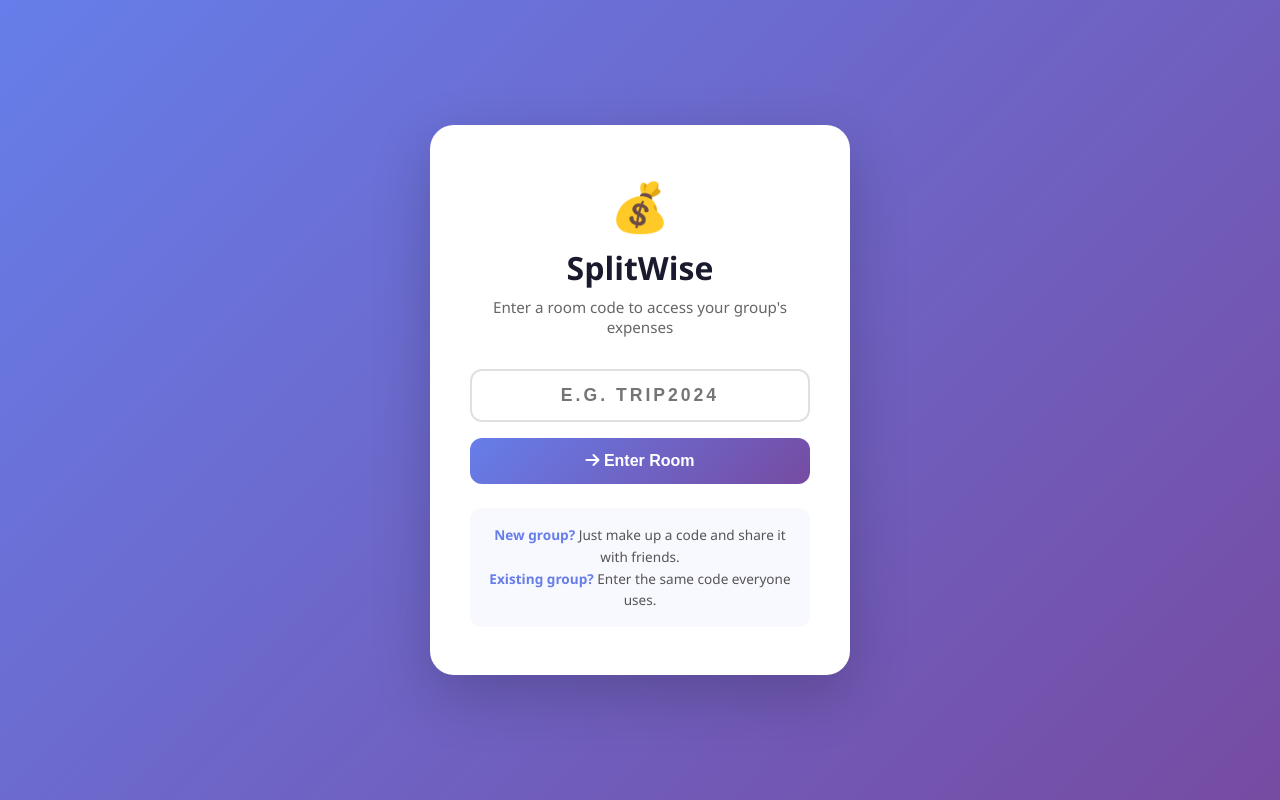
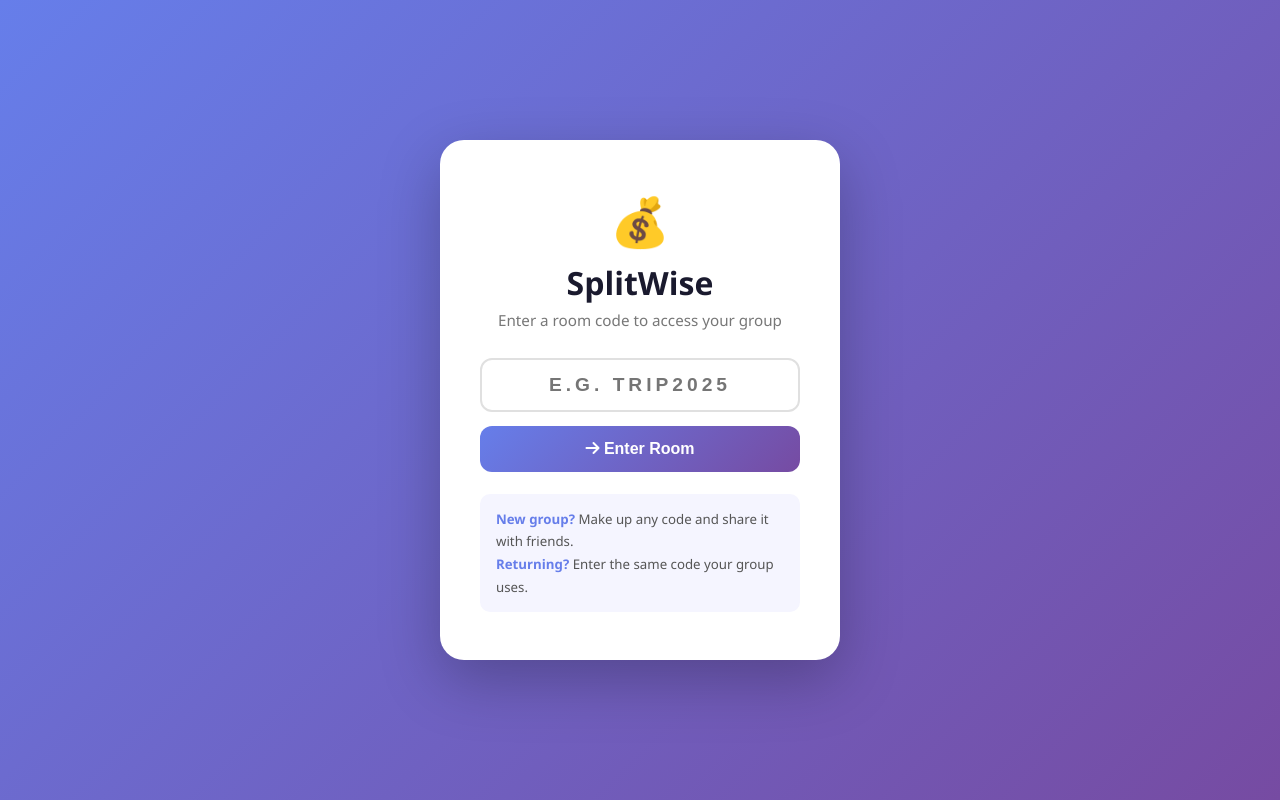
Before and after one commit to AjayKrishnan17/SplitWise-_Final, a plain HTML site: page frontend/index.html in a window 1280 px wide. Drawn offline with Linux system fonts and the light colour scheme.

Commit message:
Refactor HTML structure and styles for UI improvements
Updated styles and structure for room code screen and main app.

```diff
--- a/frontend/index.html
+++ b/frontend/index.html
@@ -8,7 +8,6 @@
   <link href="https://cdnjs.cloudflare.com/ajax/libs/font-awesome/6.4.0/css/all.min.css" rel="stylesheet">
   <link rel="icon" href="icon.png">
   <style>
-        /* ── Room Screen ── */
     #roomScreen {
       display: flex;
       align-items: center;
@@ -16,61 +15,41 @@
       min-height: 100vh;
       background: linear-gradient(135deg, #667eea 0%, #764ba2 100%);
       padding: 20px;
+      box-sizing: border-box;
     }
-
     .room-card {
-            background: white;
+      background: #fff;
       border-radius: 24px;
       padding: 48px 40px;
-            max-width: 420px;
+      max-width: 400px;
       width: 100%;
       text-align: center;
-            box-shadow: 0 20px 60px rgba(0,0,0,0.2);
+      box-shadow: 0 20px 60px rgba(0,0,0,0.25);
     }
-
-        .room-card .logo {
-            font-size: 3rem;
-            margin-bottom: 8px;
-        }
-
-        .room-card h1 {
-            font-size: 2rem;
-            font-weight: 800;
-            color: #1a1a2e;
-            margin-bottom: 8px;
-        }
-
-        .room-card p {
-            color: #666;
-            margin-bottom: 32px;
-            font-size: 0.95rem;
-        }
-
-        .room-card input {
+    .room-card .logo { font-size: 3rem; margin-bottom: 8px; }
+    .room-card h1 { font-size: 2rem; font-weight: 800; color: #1a1a2e; margin: 0 0 6px; }
+    .room-card p { color: #777; margin: 0 0 28px; font-size: 0.95rem; }
+    .room-card input[type="text"] {
       width: 100%;
-            padding: 14px 18px;
+      padding: 14px;
       border: 2px solid #e0e0e0;
       border-radius: 12px;
-            font-size: 1.1rem;
-            font-weight: 600;
+      font-size: 1.2rem;
+      font-weight: 700;
       text-align: center;
-            letter-spacing: 3px;
+      letter-spacing: 4px;
       text-transform: uppercase;
       outline: none;
+      box-sizing: border-box;
+      margin-bottom: 14px;
       transition: border-color 0.2s;
-            box-sizing: border-box;
-            margin-bottom: 16px;
     }
-
-        .room-card input:focus {
-            border-color: #667eea;
-        }
-
+    .room-card input[type="text"]:focus { border-color: #667eea; }
     .room-card .btn-enter {
       width: 100%;
       padding: 14px;
       background: linear-gradient(135deg, #667eea, #764ba2);
-            color: white;
+      color: #fff;
       border: none;
       border-radius: 12px;
       font-size: 1rem;
@@ -78,47 +57,34 @@
       cursor: pointer;
       transition: opacity 0.2s, transform 0.1s;
     }
+    .room-card .btn-enter:hover { opacity: 0.9; transform: translateY(-1px); }
+    .room-hint {
+      margin-top: 22px;
+      background: #f5f5ff;
+      border-radius: 10px;
+      padding: 14px 16px;
+      font-size: 0.83rem;
+      color: #555;
+      line-height: 1.7;
+      text-align: left;
+    }
+    .room-hint strong { color: #667eea; }
 
-        .room-card .btn-enter:hover {
-            opacity: 0.9;
-            transform: translateY(-1px);
-        }
-
-        .room-hint {
-            margin-top: 24px;
-            padding: 16px;
-            background: #f8f8ff;
-            border-radius: 12px;
-            font-size: 0.85rem;
-            color: #555;
-            line-height: 1.6;
-        }
-
-        .room-hint strong {
-            color: #667eea;
-        }
-
-        /* ── Room Badge in Header ── */
     .room-badge {
       display: inline-flex;
       align-items: center;
-            gap: 8px;
+      gap: 6px;
       background: rgba(255,255,255,0.2);
       border-radius: 20px;
-            padding: 6px 14px;
+      padding: 5px 14px;
       font-size: 0.85rem;
       margin-top: 8px;
       cursor: pointer;
       transition: background 0.2s;
+      color: #fff;
+      border: none;
     }
-
-        .room-badge:hover {
-            background: rgba(255,255,255,0.3);
-        }
-
-        .room-badge i {
-            font-size: 0.75rem;
-        }
+    .room-badge:hover { background: rgba(255,255,255,0.35); }
   </style>
 </head>
 <body>
@@ -128,16 +94,15 @@
     <div class="room-card">
       <div class="logo">💰</div>
       <h1>SplitWise</h1>
-            <p>Enter a room code to access your group's expenses</p>
+      <p>Enter a room code to access your group</p>
 
-            <form id="roomForm">
+      <form id="roomForm" autocomplete="off">
         <input
           type="text"
           id="roomCodeInput"
-                    placeholder="e.g. TRIP2024"
+          placeholder="e.g. TRIP2025"
           maxlength="20"
           required
-                    autocomplete="off"
         />
         <button type="submit" class="btn-enter">
           <i class="fas fa-arrow-right"></i> Enter Room
@@ -145,15 +110,14 @@
       </form>
 
       <div class="room-hint">
-                <strong>New group?</strong> Just make up a code and share it with friends.<br>
-                <strong>Existing group?</strong> Enter the same code everyone uses.
+        <strong>New group?</strong> Make up any code and share it with friends.<br>
+        <strong>Returning?</strong> Enter the same code your group uses.
       </div>
     </div>
   </div>
 
-    <!-- ── Main App (hidden until room code entered) ── -->
+  <!-- ── Main App ── -->
   <div id="appContainer" style="display:none;">
-
     <div class="app-container">
 
       <!-- Header -->
@@ -161,20 +125,19 @@
         <div class="header-content">
           <h1><i class="fas fa-coins"></i> SplitWise</h1>
           <p>Perfectly split expenses with friends</p>
-                    <div class="room-badge" id="leaveRoomBtn" title="Leave room">
+          <button class="room-badge" id="leaveRoomBtn" title="Leave room">
             <i class="fas fa-door-open"></i>
             Room: <strong id="currentRoomCode">—</strong>
-                        <i class="fas fa-times"></i>
-                    </div>
+            &nbsp;<i class="fas fa-times" style="font-size:0.7rem;"></i>
+          </button>
         </div>
       </header>
 
       <div id="status" style="padding:10px;font-size:14px;color:#555;">Loading...</div>
 
-            <!-- Main Content -->
       <main class="main-content">
 
-                <!-- Add Expense Section -->
+        <!-- Add Expense -->
         <section class="expense-section">
           <div class="card">
             <h2><i class="fas fa-plus"></i> Add Expense</h2>
@@ -198,7 +161,7 @@
               <div class="input-group">
                 <label>Split Among</label>
                 <div class="friend-selector" id="friendSelector"></div>
-                                <small>Select friends (click to toggle)</small>
+                <small>Click friends to select them</small>
               </div>
               <button type="submit" class="btn btn-primary">
                 <i class="fas fa-save"></i> Add Expense
@@ -207,7 +170,7 @@
           </div>
         </section>
 
-                <!-- Friends Section -->
+        <!-- Friends -->
         <section class="friends-section">
           <div class="card">
             <div class="section-header">
@@ -220,7 +183,7 @@
           </div>
         </section>
 
-                <!-- Summary Section -->
+        <!-- Summary -->
         <section class="summary-section">
           <div class="summary-grid">
             <div class="card summary-card">
@@ -256,9 +219,7 @@
       </div>
     </div>
 
-        <!-- Footer -->
     <footer class="name">Made by AJAY KRISHNAN R</footer>
-
   </div>
 
   <script src="app.js"></script>
```
Lines whose indentation alone changed are shown as unchanged.
